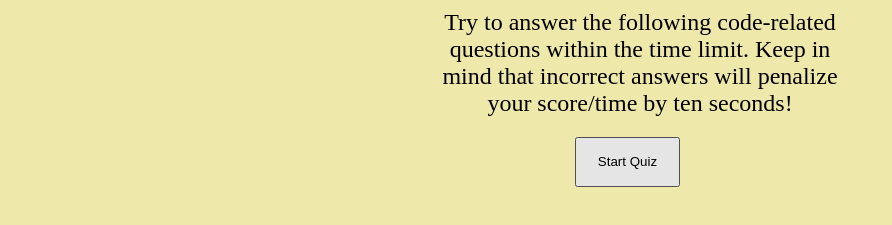
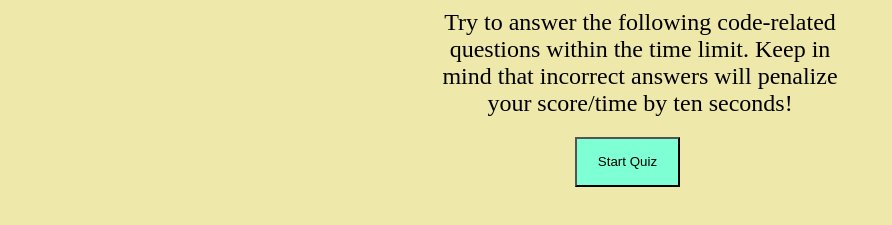
Before and after one commit to BrainAtoms/The_Grateful_Dead_Quiz, a plain HTML site: page index.html in a window 1280 px wide. In both pictures the pointer is over the button "Start Quiz". Shown: the part 203-428 px from the top of the page, without its empty margins (0-892 px from the left). Drawn offline with Linux system fonts and the light colour scheme.

Commit message:
changed button hover effect

```diff
--- a/assets/css/style.css
+++ b/assets/css/style.css
@@ -45,7 +45,7 @@ button {
     background-color:aquamarine;
 }
 
-button:hover:active {
+button:hover {
     background-color:aquamarine;
 }
 
```
